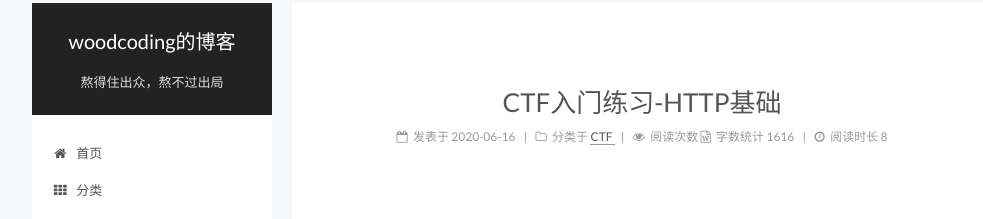
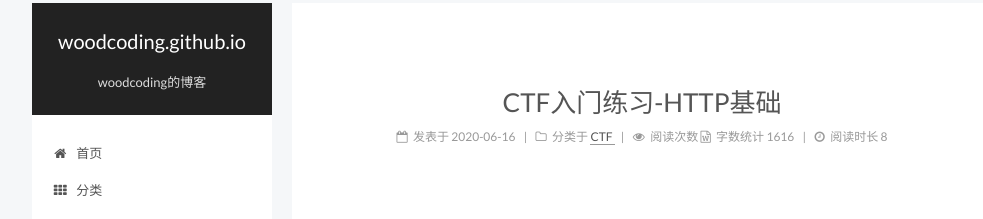
Before and after one commit to woodcoding/woodcoding.github.io, a Jekyll site: the page built from _posts/2020-06-16-ctf-http-basic.md, in a window 1280 px wide. Shown: the top 219 px of the page, without its empty margins (128-1111 px from the left). Built offline with Jekyll 4.4.1, drawn with Linux system fonts in a browser that asks for light colours; comment, search, counter and statistics services are not loaded.

Commit message:
update: 更新配置

```diff
--- a/_config.yml
+++ b/_config.yml
@@ -4,8 +4,8 @@
 # ---------------------------------------------------------------
 
 # Site
-title: woodcoding的博客
-subtitle: 熬得住出众，熬不过出局
+title:
+subtitle: woodcoding的博客
 description: "程序员、学生、不修电脑"
 author: woodcoding
 # Support language: de, en, fr-FR, id, ja, ko, pt-BR, pt, ru, zh-Hans, zh-hk, zh-tw
--- a/_posts/2020-06-16-ctf-http-basic.md
+++ b/_posts/2020-06-16-ctf-http-basic.md
@@ -14,7 +14,7 @@ tags:
 ---
 
 ### 简介
-&ensp;&ensp;&ensp;&ensp;在CTF上面有个技能树，先把里面的基础练习做一遍。感觉CTF对知识面的广度要求非常高，这是个很好的学习机会。今天是HTTP协议相关的题目。
+&ensp;&ensp;&ensp;&ensp;在CTF上面有个技能树，先把里面的基础练习做一遍。感觉CTF对知识面的广度要求非常高，这是个很好的学习机会。今天是HTTP协议相关的题目。<!-- more -->
 
 ### 题目列表
 
```
